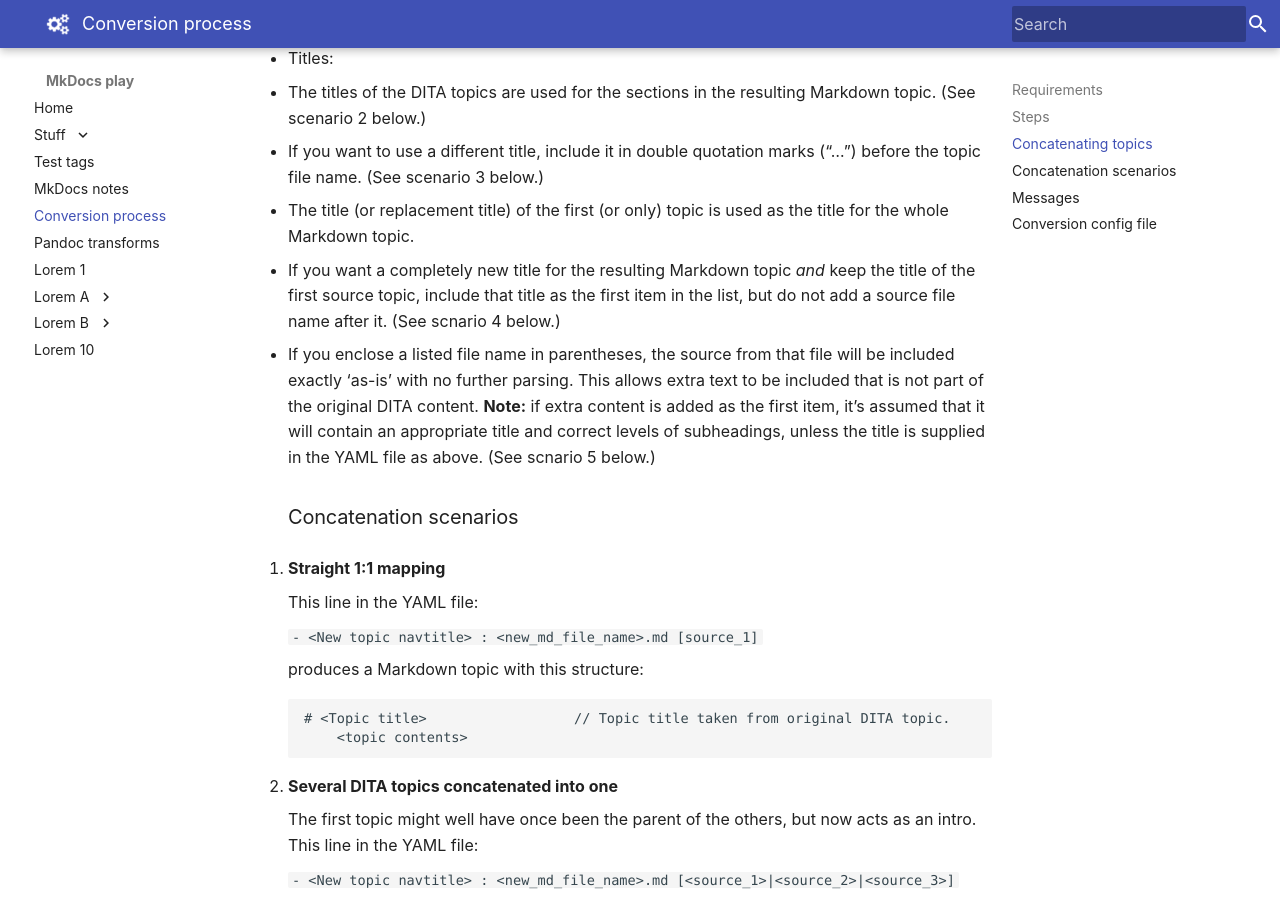
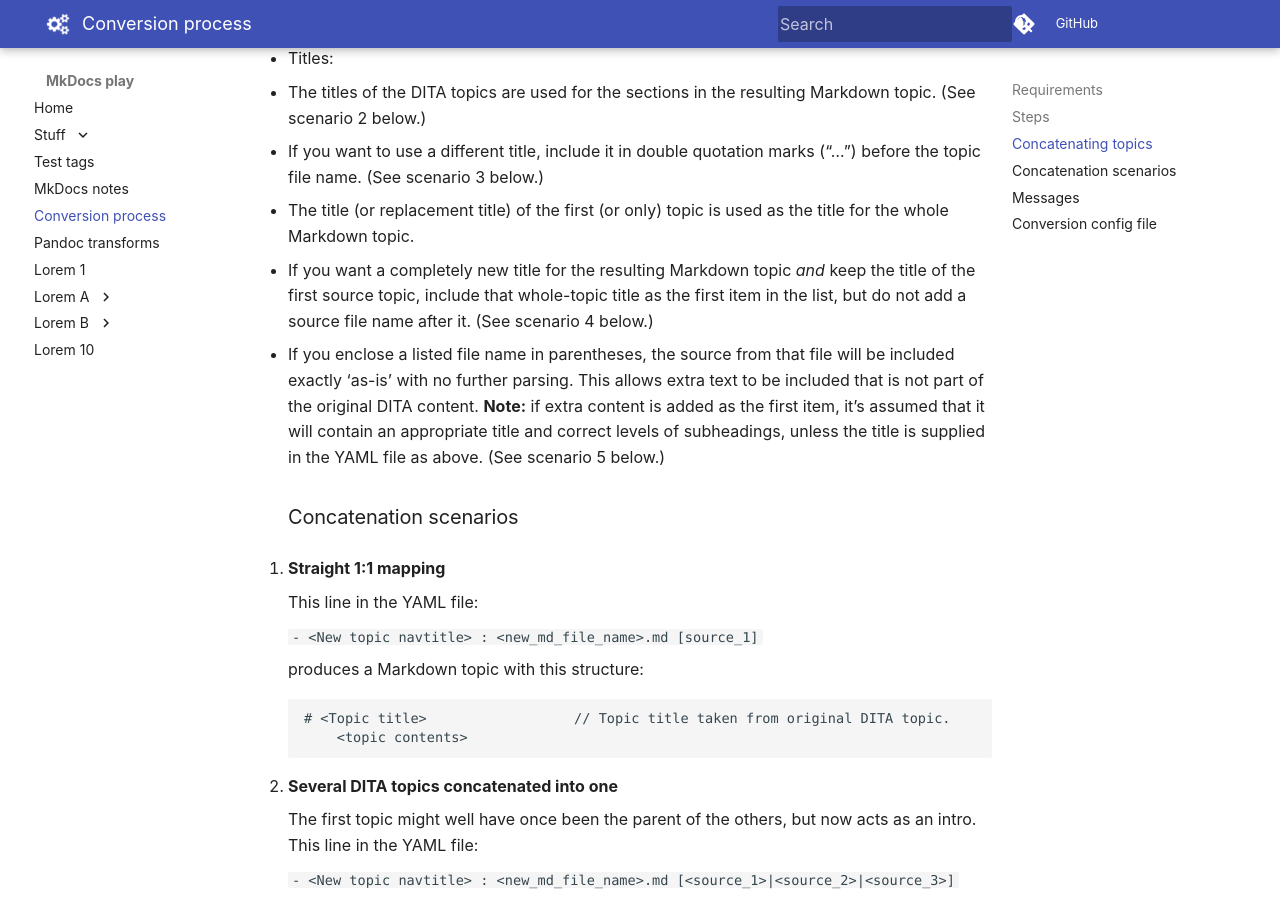
Before and after one commit to pmhayward/mkdita, an MkDocs documentation site: the page built from docs/conversion.md, in a window 1280 px wide and 900 px high, scrolled down 2962 px. Built offline with MkDocs 1.6.1 and Material for MkDocs 9.7.7, drawn with Linux system fonts in a browser that asks for light colours; some web fonts are replaced; comment, search, counter and statistics services are not loaded; old or Windows-style settings are respelled for this version of MkDocs.

Commit message:
add links to GitHub and other tweaks

```diff
--- a/docs/conversion.md
+++ b/docs/conversion.md
@@ -77,8 +77,8 @@ Syntax of 'extra bits':
     - The titles of the DITA topics are used for the sections in the resulting Markdown topic. (See scenario 2 below.)
     - If you want to use a different title, include it in double quotation marks ("...") before the topic file name. (See scenario 3 below.)
     - The title (or replacement title) of the first (or only) topic is used as the title for the whole Markdown topic.
-    - If you want a completely new title for the resulting Markdown topic *and* keep the title of the first source topic, include that title as the first item in the list, but do not add a source file name after it. (See scnario 4 below.)
-- If you enclose a listed file name in parentheses, the source from that file will be included exactly 'as-is' with no further parsing. This allows extra text to be included that is not part of the original DITA content. **Note:** if extra content is added as the first item, it's assumed that it will contain an appropriate title and correct levels of subheadings, unless the title is supplied in the YAML file as above. (See scnario 5 below.)
+    - If you want a completely new title for the resulting Markdown topic *and* keep the title of the first source topic, include that whole-topic title as the first item in the list, but do not add a source file name after it. (See scenario 4 below.)
+- If you enclose a listed file name in parentheses, the source from that file will be included exactly 'as-is' with no further parsing. This allows extra text to be included that is not part of the original DITA content. **Note:** if extra content is added as the first item, it's assumed that it will contain an appropriate title and correct levels of subheadings, unless the title is supplied in the YAML file as above. (See scenario 5 below.)
 
 ### Concatenation scenarios
 
--- a/mkdocs.yml
+++ b/mkdocs.yml
@@ -1,6 +1,9 @@
 site_name: MkDocs play
 
+site_url: https://pmhayward.github.io/mkd-test/
+repo_url: https://github.com/pmhayward/mkd-test/
 edit_uri: edit/master/docs/
+
 site_description: A trial site for MkDocs
 site_author: Me
 copyright: Copyright &copy; Me, 2017
```
